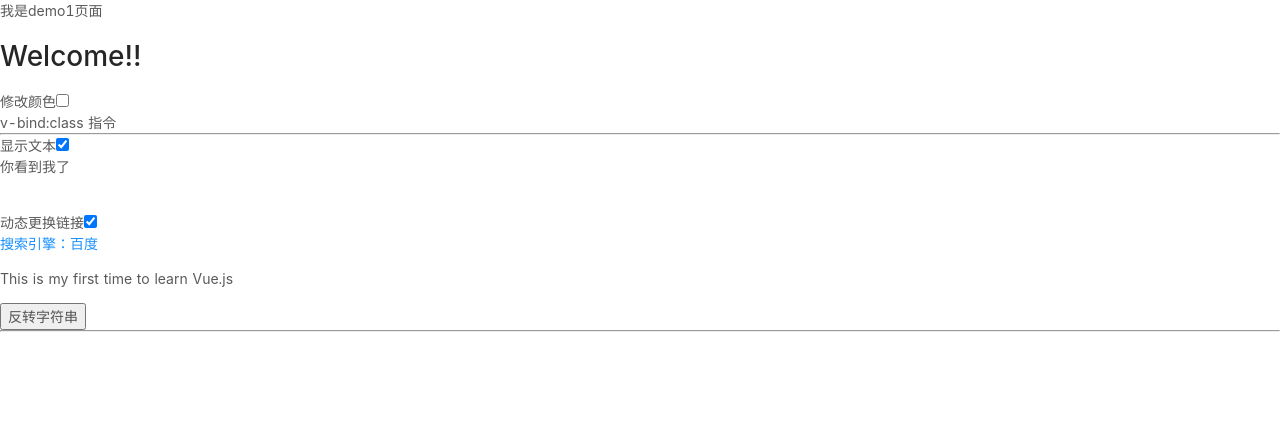
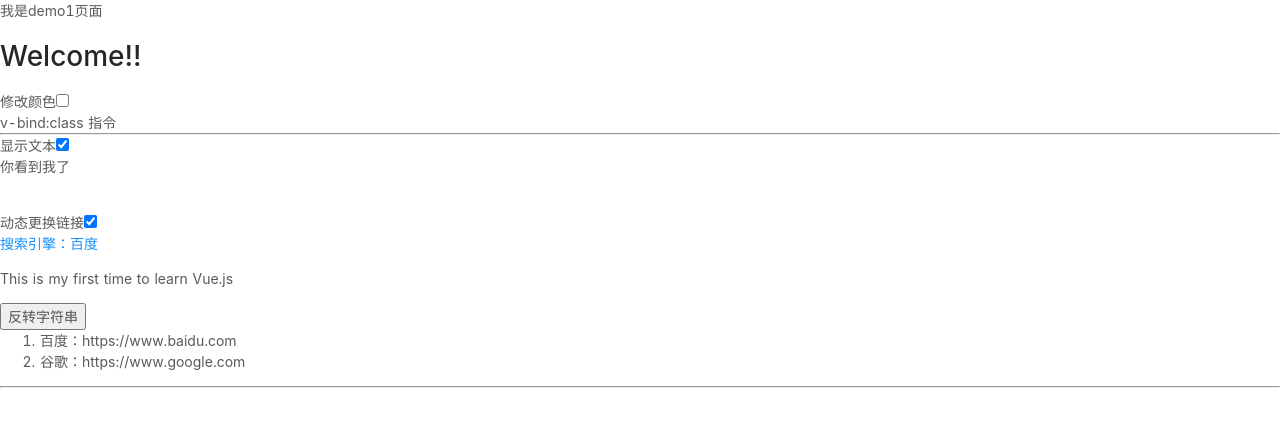
Before and after one commit to swsoyee/nuxt-test, a Nuxt app: page /demo in a window 1280 px wide. Shown: the top 426 px of the page. Built offline with nearby package versions, Linux system fonts and the light colour scheme.

Commit message:
feat: 使用v-for

```diff
--- a/components/Other.vue
+++ b/components/Other.vue
@@ -13,6 +13,9 @@
       </p>
       <p>{{ message | capitalize }}</p>
       <button @click="reverseMessage">反转字符串</button>
+      <ol>
+          <li v-for="url in urls" :key="url.label">{{ url.label }}：{{ url.link }}</li>
+      </ol>
       <hr>
   </div>
 </template>
@@ -23,6 +26,16 @@ export default {
         return {
             seen: true,
             isBaidu: true,
+            urls: [
+                {
+                    label: '百度',
+                    link: 'https://www.baidu.com',
+                },
+                {
+                    label: '谷歌',
+                    link: 'https://www.google.com',
+                }
+            ],
             message: 'this is my first time to learn Vue.js',
         }
     },
```
